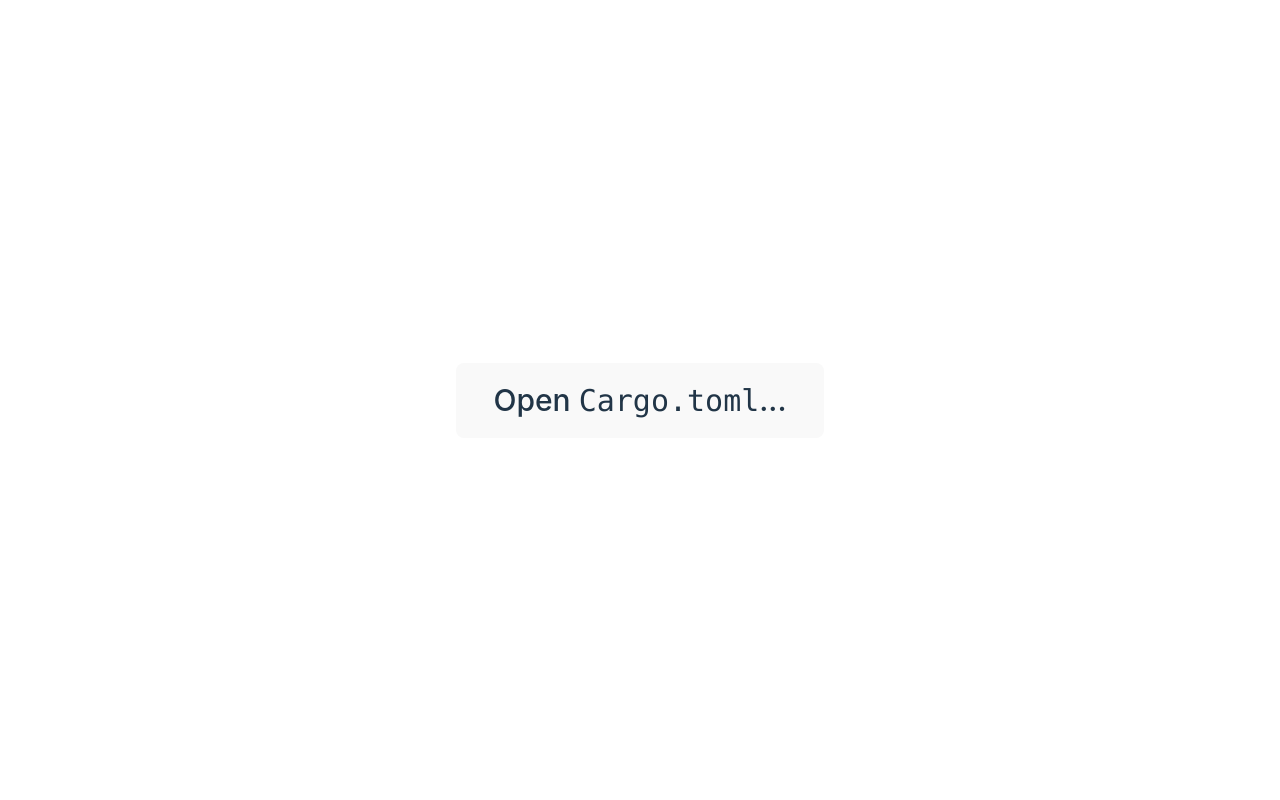
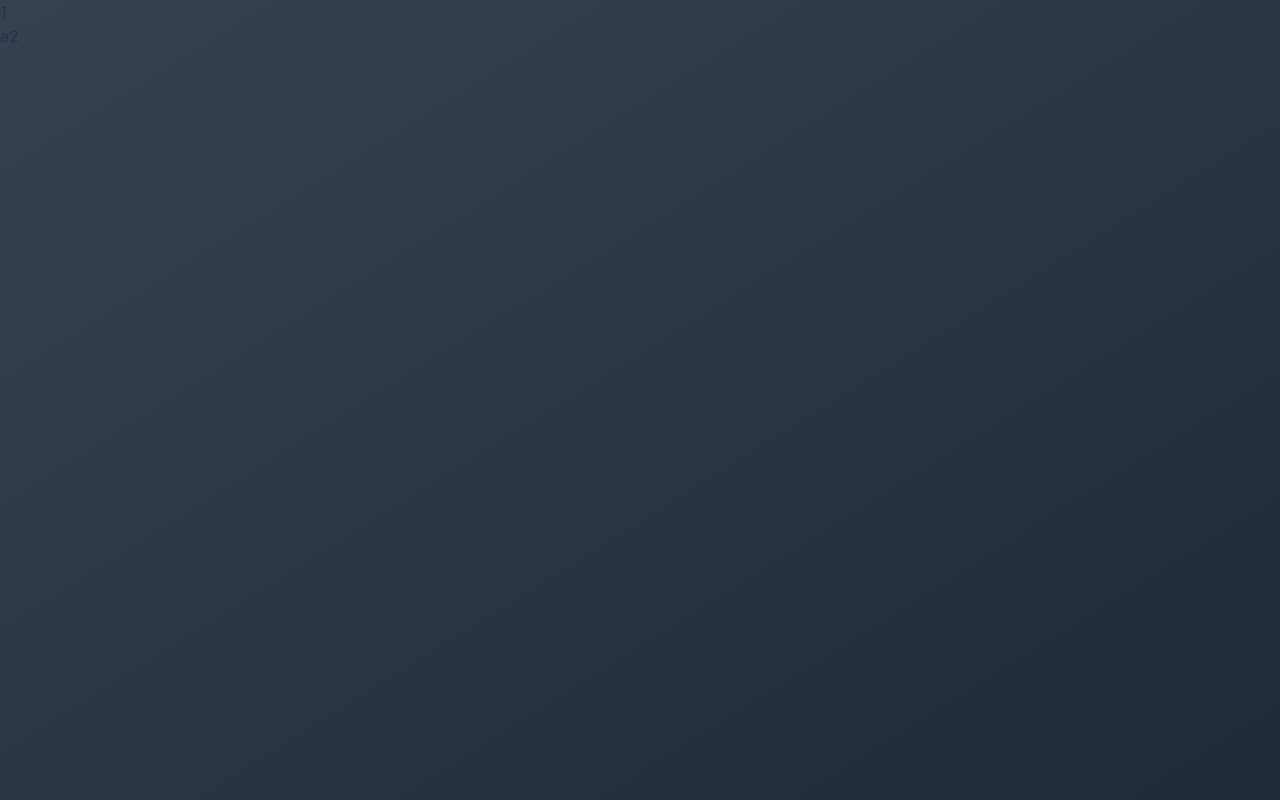
Before and after one commit to avranju/rs-example-explorer, a Svelte app: page / in a window 1280 px wide. Built offline with nearby package versions, Linux system fonts and the light colour scheme.

Commit message:
Begin layout

```diff
--- a/src/App.svelte
+++ b/src/App.svelte
@@ -6,7 +6,7 @@
         Main,
     }
 
-    let currentPane: Pane = Pane.Welcome;
+    let currentPane: Pane = Pane.Main;
     let manifestPath: string = '';
 
     function onOpenCargoFile({ detail }) {
@@ -15,18 +15,111 @@
     }
 </script>
 
-<main class="container mx-auto">
+<main>
     <div style="display: {currentPane === Pane.Welcome ? 'block' : 'none'}">
         <Welcome on:fileOpen={onOpenCargoFile} />
     </div>
 
     <div
         style="display: {currentPane === Pane.Main ? 'block' : 'none'}"
-        class="grid grid-cols-2 gap-4"
+        class="grid grid-cols-2 gap-1 bg-gradient-to-br from-gray-700 to-gray-800 w-screen h-screen"
     >
-        <div>Cell 1</div>
-        <div>Cell 2</div>
-        <div>Cell 3</div>
-        <div>Cell 4</div>
+        <div>1</div>
+        <div>a2</div>
     </div>
+
+    <!-- <div
+        style="display: {currentPane === Pane.Main ? 'block' : 'none'}"
+        class="grid grid-cols-4 gap-1 bg-gradient-to-br from-gray-700 to-gray-800 h-screen w-screen"
+    >
+        <div class="bg-slate-700">
+            <div>
+                <h1
+                    class="border-b-4 border-gray-400 bg-gradient-to-r from-slate-700 to-slate-800 py-2 pr-2 text-right text-xl text-white"
+                >
+                    Packages
+                </h1>
+                <div class="text-slate-300">
+                    <div
+                        class="grid cursor-pointer grid-cols-8 border-b-2 border-gray-500 pb-3 hover:bg-slate-800"
+                    >
+                        <div class="row-span-2 place-self-center">1</div>
+                        <div class="col-span-7 text-lg font-bold">quote</div>
+                        <div class="col-span-7 ml-4 text-sm">v1.0.21</div>
+                    </div>
+                    <div
+                        class="grid cursor-pointer grid-cols-8 border-b-2 border-gray-500 pb-3 hover:bg-slate-800"
+                    >
+                        <div class="row-span-2 place-self-center">2</div>
+                        <div class="col-span-7 text-lg font-bold">
+                            proc-macro2
+                        </div>
+                        <div class="col-span-7 ml-4 text-sm">v1.0.46</div>
+                    </div>
+                    <div
+                        class="grid cursor-pointer grid-cols-8 border-b-2 border-gray-500 pb-3 hover:bg-slate-800"
+                    >
+                        <div class="row-span-2 place-self-center">3</div>
+                        <div class="col-span-7 text-lg font-bold">bevy</div>
+                        <div class="col-span-7 ml-4 text-sm">v0.8.1</div>
+                    </div>
+                </div>
+            </div>
+        </div>
+        <div class="col-span-3">
+            <h1
+                class="border-b-4 border-gray-400 bg-gradient-to-l from-slate-700 to-slate-800 py-2 pr-2 text-right text-xl text-gray-400"
+            >
+                Examples
+            </h1>
+            <div class="text-slate-100">
+                <div class="grid grid-cols-4 gap-6 p-4">
+                    <div
+                        class="h-28 cursor-pointer rounded-md bg-slate-500 text-center shadow-md shadow-black hover:bg-slate-600"
+                    >
+                        <h2
+                            class="truncate text-xl text-left bg-gray-900 pl-2 py-1"
+                        >
+                            hello_world
+                        </h2>
+                        <div
+                            class="truncate text-sm text-left pl-2 pb-2 pt-1 text-gray-300"
+                        >
+                            examples/hello_world.rs
+                        </div>
+                        <div class="text-right">
+                            <button class="bg-slate-800 rounded-tl-md"
+                                >Run</button
+                            >
+                        </div>
+                    </div>
+                    <div
+                        class="h-28 cursor-pointer rounded-md bg-slate-500 text-center shadow-md shadow-black hover:bg-slate-600"
+                    >
+                        02
+                    </div>
+                    <div
+                        class="h-28 cursor-pointer rounded-md bg-slate-500 text-center shadow-md shadow-black hover:bg-slate-600"
+                    >
+                        03
+                    </div>
+                    <div
+                        class="h-28 cursor-pointer rounded-md bg-slate-500 text-center shadow-md shadow-black hover:bg-slate-600"
+                    >
+                        04
+                    </div>
+                    <div
+                        class="h-28 cursor-pointer rounded-md bg-slate-500 text-center shadow-md shadow-black hover:bg-slate-600"
+                    >
+                        05
+                    </div>
+                    <div
+                        class="h-28 cursor-pointer rounded-md bg-slate-500 text-center shadow-md shadow-black hover:bg-slate-600"
+                    >
+                        06
+                    </div>
+                </div>
+            </div>
+        </div>
+    </div> -->
 </main>
--- a/src/app.postcss
+++ b/src/app.postcss
@@ -46,14 +46,10 @@ h1 {
 }
 
 #app {
-  max-width: 1280px;
     margin: 0 auto;
-  padding: 2rem;
-  text-align: center;
 }
 
 button {
-  border-radius: 8px;
     border: 1px solid transparent;
     padding: 0.6em 1.2em;
     font-size: 1em;
```
Also changed, not shown: src/assets/play.svg (added). Lines whose indentation alone changed are shown as unchanged.
